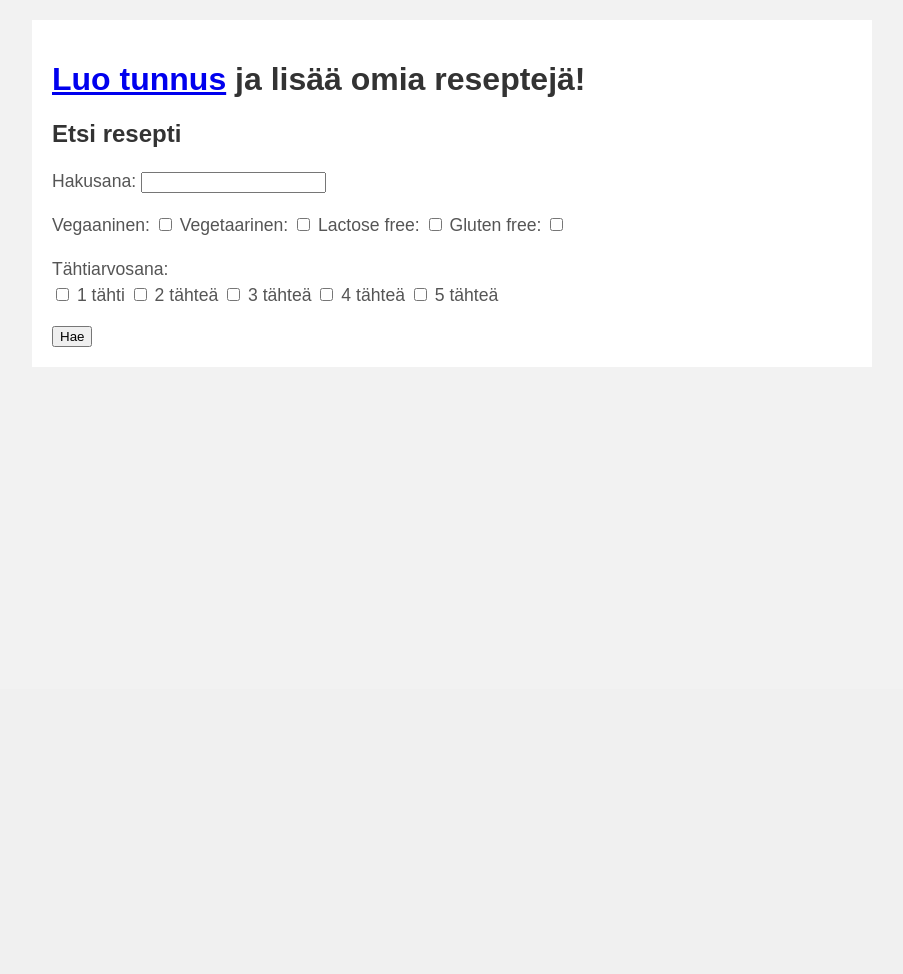
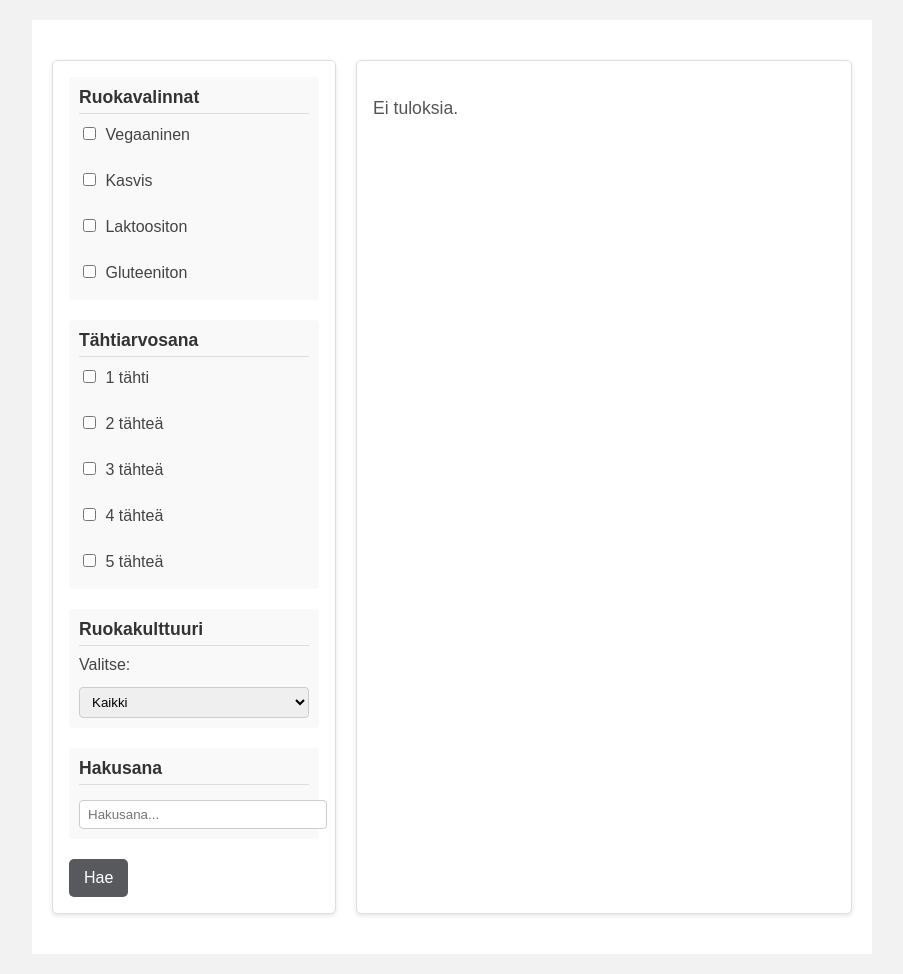
Before and after one commit to Tapir79/ruokareseptit, a Flask app: page /find_recipe in a window 1280 px wide. Shown: the part 111-1085 px from the top of the page, without its empty margins (188-1091 px from the left). Before the commit the page ends 478 px from the top, so only its background shows below. Run offline with Flask 3, Linux system fonts and the light colour scheme; data comes from the database, SQL or seed files in the repository; data that the repository does not hold is empty.

Commit message:
Add sidebar and cuisine filter to recipe search

```diff
--- a/db/recipes.py
+++ b/db/recipes.py
@@ -113,8 +113,8 @@ def remove_recipe(recipe_id):
     remove_unused_ingredients()
 
 
-def find_recipes(query, vegan, vegetarian, lactose_free, gluten_free, avg_rating):
-    search_params, conditions = build_search_query_conditions(query, vegan, vegetarian, lactose_free, gluten_free, avg_rating)
+def find_recipes(query, vegan, vegetarian, lactose_free, gluten_free, avg_rating, cuisine):
+    search_params, cuisine_param, conditions = build_search_query_conditions(query, vegan, vegetarian, lactose_free, gluten_free, avg_rating, cuisine)
 
     sql = f"""SELECT recipes.id,
                     recipes.title,
@@ -133,11 +133,15 @@ def find_recipes(query, vegan, vegetarian, lactose_free, gluten_free, avg_rating
     sql += conditions
     sql += """ ORDER BY recipes.id DESC"""
 
-    if search_params:
-        search_term = f"%{ query }%"
-        return db.query(sql, [search_term, search_term, search_term])
+    if not search_params and not cuisine_param:
+        return db.query(sql)
     else:
-        return db.query(sql)
+        params = []
+        if search_params:
+            params = [f"%{ query }%", f"%{ query }%", f"%{ query }%"]
+        if cuisine_param:
+            params.append(cuisine)
+        return db.query(sql, params)
 
 
 def add_ingredients(recipe_id, recipe_ingredients):
@@ -391,8 +395,9 @@ def append_to_conditions(is_first, conditions: list, query_condition):
         is_first = False
     return is_first
 
-def build_search_query_conditions(query, vegan, vegetarian, lactose_free, gluten_free, avg_rating):
+def build_search_query_conditions(query, vegan, vegetarian, lactose_free, gluten_free, avg_rating, cuisine):
     search_params = False
+    cuisine_param = False
     is_first = True
     conditions = []
 
@@ -428,7 +433,12 @@ def build_search_query_conditions(query, vegan, vegetarian, lactose_free, gluten
         query_condition = f"(recipes.total_rating/recipes.rating_count) IN ({ratings_str})"
         is_first = append_to_conditions(is_first, conditions, query_condition)
 
+    if cuisine:
+        query_condition = "cuisines.id = ?"
+        is_first = append_to_conditions(is_first, conditions, query_condition)
+        cuisine_param = True
+
     conditions = " ".join(conditions)
     conditions = " " + conditions + " "
 
-    return search_params, conditions
+    return search_params, cuisine_param, conditions
--- a/services/recipe_service.py
+++ b/services/recipe_service.py
@@ -43,8 +43,10 @@ def search_recipe():
     lactose_free = request.args.get("lactose_free")
     gluten_free = request.args.get("gluten_free")
     avg_rating = request.args.getlist("avg_rating")
-    results = recipes.find_recipes(query, vegan, vegetarian, lactose_free, gluten_free, avg_rating)
-    return render_template("find_recipe.html", query=query, results=results)
+    cuisine = request.args.get("cuisine")
+    cuisines = recipes.get_cuisines()
+    results = recipes.find_recipes(query, vegan, vegetarian, lactose_free, gluten_free, avg_rating, cuisine)
+    return render_template("find_recipe.html", query=query, results=results, cuisines = cuisines)
 
 
 def show_recipe(recipe_id):
--- a/templates/find_recipe.html
+++ b/templates/find_recipe.html
@@ -1,73 +1,143 @@
 {% extends "layout.html" %}
 {% block title %}Haku{% endblock %}
 {% block content %}
-  {% if not session.username %}
-    <h1><a href="/register">Luo tunnus</a> ja lisää omia reseptejä!</h1>
-  {% endif %}
-  <h2>Etsi resepti</h2>
+<div class="filter-results-wrapper">
+  <!-- Filter Sidebar -->
+  <div class="filter-sidebar">
+    <form action="/find_recipe" method="get">
+      <div class="filter-box">
+        <h3>Ruokavalinnat</h3>
+        <label for="vegan">
+          <input type="checkbox" name="vegan" id="vegan" {% if request.args.get('vegan') %}checked{% endif %}>
+          Vegaaninen
+        </label>
+        <br>
+        <label for="vegetarian">
+          <input type="checkbox" name="vegetarian" id="vegetarian" {% if request.args.get('vegetarian') %}checked{% endif %}>
+          Kasvis
+        </label>
+        <br>
+        <label for="lactose_free">
+          <input type="checkbox" name="lactose_free" id="lactose_free" {% if request.args.get('lactose_free') %}checked{% endif %}>
+          Laktoositon
+        </label>
+        <br>
+        <label for="gluten_free">
+          <input type="checkbox" name="gluten_free" id="gluten_free" {% if request.args.get('gluten_free') %}checked{% endif %}>
+          Gluteeniton
+        </label>
+      </div>
 
-  <form action="/find_recipe" method="get">
-    <p>
-      <label for="query">Hakusana:</label>
-      <input type="text" name="query" value="{{ query }}" />
-    </p>
-    <p>
-      <label for="vegan">Vegaaninen:</label>
-      <input type="checkbox" name="vegan" {% if request.args.get('vegan') %}checked{% endif %} />
-      <label for="vegetarian">Vegetaarinen:</label>
-      <input type="checkbox" name="vegetarian" {% if request.args.get('vegetarian') %}checked{% endif %} />
-      <label for="lactose_free">Lactose free:</label>
-      <input type="checkbox" name="lactose_free" {% if request.args.get('lactose_free') %}checked{% endif %} />
-      <label for="gluten_free">Gluten free:</label>
-      <input type="checkbox" name="gluten_free" {% if request.args.get('gluten_free') %}checked{% endif %} />
-    </p>
-    <p>
-      <span>Tähtiarvosana:</span><br>
+      <div class="filter-box">
+        <h3>Tähtiarvosana</h3>
         <label for="star1">
           <input type="checkbox" name="avg_rating" value="1" id="star1" {% if '1' in request.args.getlist('avg_rating') %}checked{% endif %}>
           1 tähti
         </label>
+        <br>
         <label for="star2">
           <input type="checkbox" name="avg_rating" value="2" id="star2" {% if '2' in request.args.getlist('avg_rating') %}checked{% endif %}>
           2 tähteä
         </label>
+        <br>
         <label for="star3">
           <input type="checkbox" name="avg_rating" value="3" id="star3" {% if '3' in request.args.getlist('avg_rating') %}checked{% endif %}>
           3 tähteä
         </label>
+        <br>
         <label for="star4">
           <input type="checkbox" name="avg_rating" value="4" id="star4" {% if '4' in request.args.getlist('avg_rating') %}checked{% endif %}>
           4 tähteä
         </label>
+        <br>
         <label for="star5">
           <input type="checkbox" name="avg_rating" value="5" id="star5" {% if '5' in request.args.getlist('avg_rating') %}checked{% endif %}>
           5 tähteä
         </label>
-    </p>
-    <input type="submit" value="Hae" />
+      </div>
+
+      <div class="filter-box">
+        <h3>Ruokakulttuuri</h3>
+        <label for="cuisine">Valitse:</label>
+        <select name="cuisine" id="cuisine">
+          <option value="" {% if not request.args.get('cuisine') %}selected{% endif %}>Kaikki</option>
+          {% for cuisine in cuisines %}
+            <option value="{{ cuisine.id }}" {% if request.args.get('cuisine') == cuisine.id|string %}selected{% endif %}>
+              {{ cuisine.name }}
+            </option>
+          {% endfor %}
+        </select>
+      </div>
+
+      <div class="filter-box">
+        <h3>Hakusana</h3>
+        <input type="text" name="query" value="{{ query }}" placeholder="Hakusana...">
+      </div>
+      <button type="submit" class="btn btn-primary">Hae</button>
     </form>
+  </div>
 
+  <!-- Results Column -->
+  <div class="results">
     {% if results %}
       <h2>Tulokset</h2>
-    <ul>
+      <table class="results-table">
+        <thead>
+          <tr>
+            <th>Resepti</th>
+            <th>Laatija</th>
+            <th>Arvosana</th>
+            <th>Tunnisteet</th>
+          </tr>
+        </thead>
+        <tbody>
           {% for recipe in results %}
-        <li>
-          <a href="/recipe/{{ recipe.id }}"> {{ recipe.title }} </a> -
+          <tr>
+            <td>
+              <a href="/recipe/{{ recipe.id }}">{{ recipe.title }}</a>
+            </td>
+            <td>
               <a href="/user/{{ recipe.user_id }}">{{ recipe.username }}</a>
+            </td>
+            <td>
+              <div class="rating-stars">
                 {% if recipe.avg_rating %}
                   {% for i in range(0, recipe.avg_rating) %}
-              <img src="{{ url_for('static', filename='icons/star.svg') }}" width="20" height="20" alt="tähti" />
+                    <img src="{{ url_for('static', filename='icons/star.svg') }}" width="16" height="16" alt="tähti">
                   {% endfor %}
                   {% for i in range(0, 5 - recipe.avg_rating) %}
-              <img src="{{ url_for('static', filename='icons/star_empty.svg') }}" width="20" height="20" alt="tyhjä tähti" />
+                    <img src="{{ url_for('static', filename='icons/star_empty.svg') }}" width="16" height="16" alt="tyhjä tähti">
                   {% endfor %}
                 {% else %}
                   {% for i in range(0, 5) %}
-              <img src="{{ url_for('static', filename='icons/star_empty.svg') }}" width="20" height="20" alt="tyhjä tähti" />
+                    <img src="{{ url_for('static', filename='icons/star_empty.svg') }}" width="16" height="16" alt="tyhjä tähti">
                   {% endfor %}
                 {% endif %}
-        </li>
+              </div>
+            </td>
+            <td>
+              <div class="tags">
+                {% if recipe.vegan %}
+                  <span class="tag tag-vegan">Veg</span>
+                {% endif %}
+                {% if recipe.vegetarian %}
+                  <span class="tag tag-vegetarian">Kasvis</span>
+                {% endif %}
+                {% if recipe.lactose_free %}
+                  <span class="tag tag-lactose-free">Lakt</span>
+                {% endif %}
+                {% if recipe.gluten_free %}
+                  <span class="tag tag-gluten-free">Glut</span>
+                {% endif %}
+              </div>
+            </td>
+          </tr>
           {% endfor %}
-    </ul>
+        </tbody>
+      </table>
+    {% else %}
+      <p>Ei tuloksia.</p>
     {% endif %}
+  </div>
+</div>
 {% endblock %}
```
Lines whose indentation alone changed are shown as unchanged.
